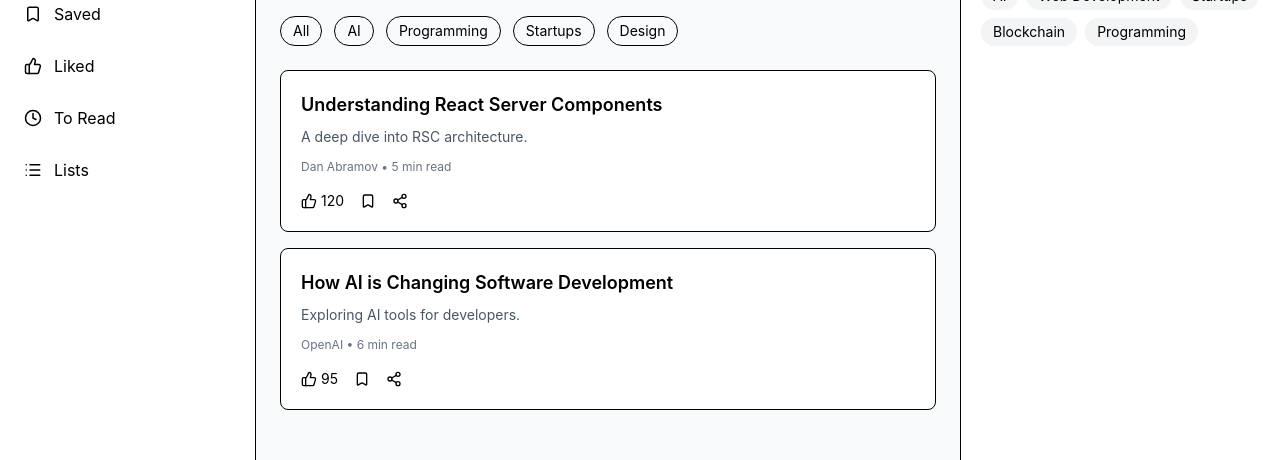
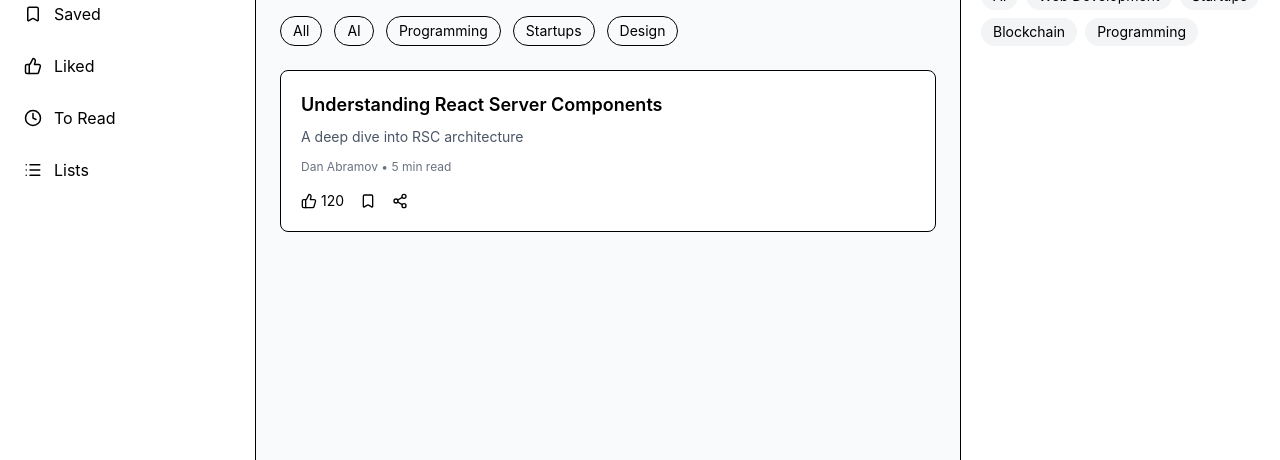
Before and after one commit to vednav9/OneStack, a React app in the folder frontend/: page / in a window 1280 px wide. Shown: the part 133-593 px from the top of the page. Built offline with nearby package versions, Linux system fonts and the light colour scheme; the HTML template or start-up script is replaced by a standard one.

Commit message:
feat(frontend): replace dummy blog data with useBlogs hook for dynamic blog listing

```diff
--- a/frontend/src/pages/Home.jsx
+++ b/frontend/src/pages/Home.jsx
@@ -1,35 +1,19 @@
 import SearchBar from "../components/search/SearchBar";
 import Filters from "../components/search/Filters";
 import BlogCard from "../components/blog/BlogCard";
-
-const dummyBlogs = [
-  {
-    id: 1,
-    title: "Understanding React Server Components",
-    description: "A deep dive into RSC architecture.",
-    author: "Dan Abramov",
-    readTime: 5,
-    likes: 120,
-  },
-  {
-    id: 2,
-    title: "How AI is Changing Software Development",
-    description: "Exploring AI tools for developers.",
-    author: "OpenAI",
-    readTime: 6,
-    likes: 95,
-  },
-];
+import useBlogs from "../hooks/useBlogs";
 
 export default function Home() {
+  const { blogs } = useBlogs();
+
   return (
-    <div>
+    <div className="space-y-6">
       <SearchBar />
 
       <Filters />
 
       <div className="space-y-4">
-        {dummyBlogs.map((blog) => (
+        {blogs.map((blog) => (
           <BlogCard key={blog.id} blog={blog} />
         ))}
       </div>
```
